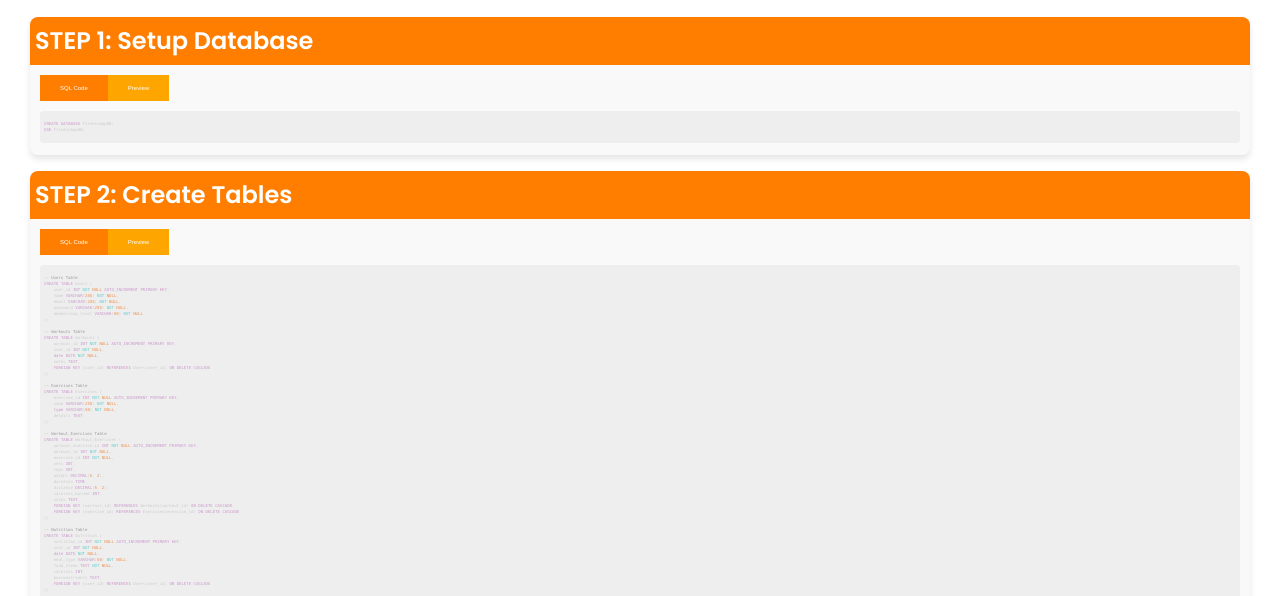
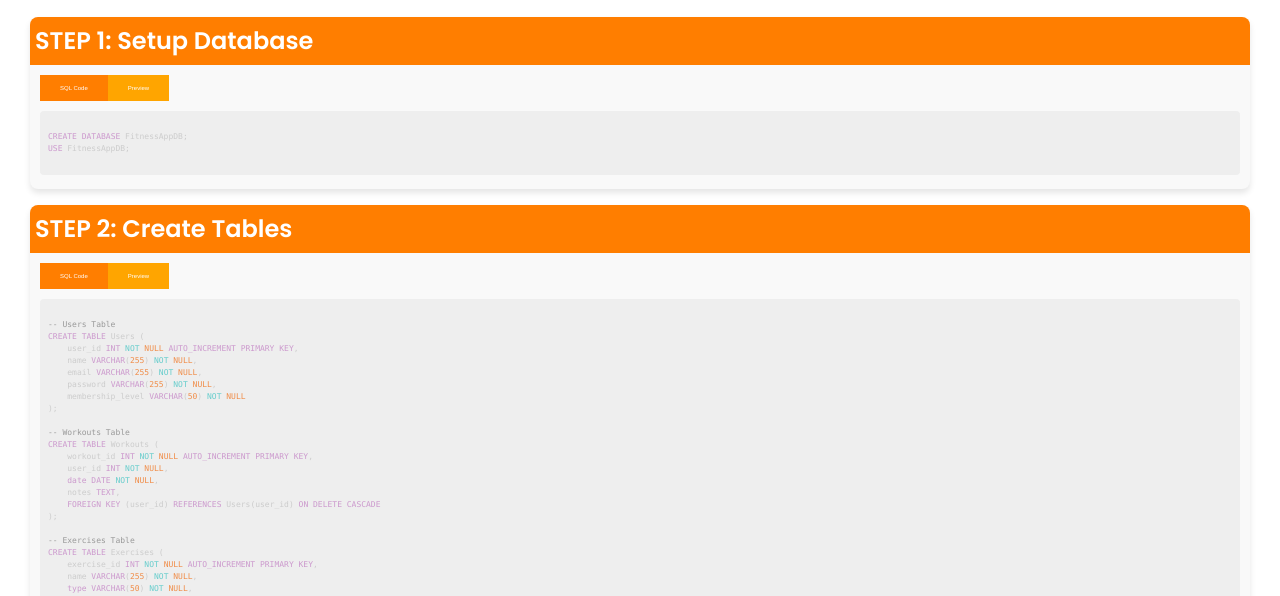
Before and after one commit to Harrymcdonald96/FitnessDatabase, a plain HTML site: page index.html in a window 1280 px wide. Shown: the part 162-758 px from the top of the page. Drawn offline with nearby package versions, Linux system fonts and the light colour scheme.

Commit message:
Update font sizes in CSS for better readability

```diff
--- a/styles.css
+++ b/styles.css
@@ -56,7 +56,7 @@ header {
 }
 
 .step-content {
-    font-size: 4px;
+    font-size: 8px;
     padding: 10px;
 }
 
@@ -102,7 +102,7 @@ pre {
 
 code {
     font-family: 'Fira Code', monospace;
-    font-size: 6px;
+    font-size: 8px;
 }
 
 .preview-box {
@@ -155,4 +155,5 @@ th {
     th, td {
         padding: 4px;
     }
+
 }
```
